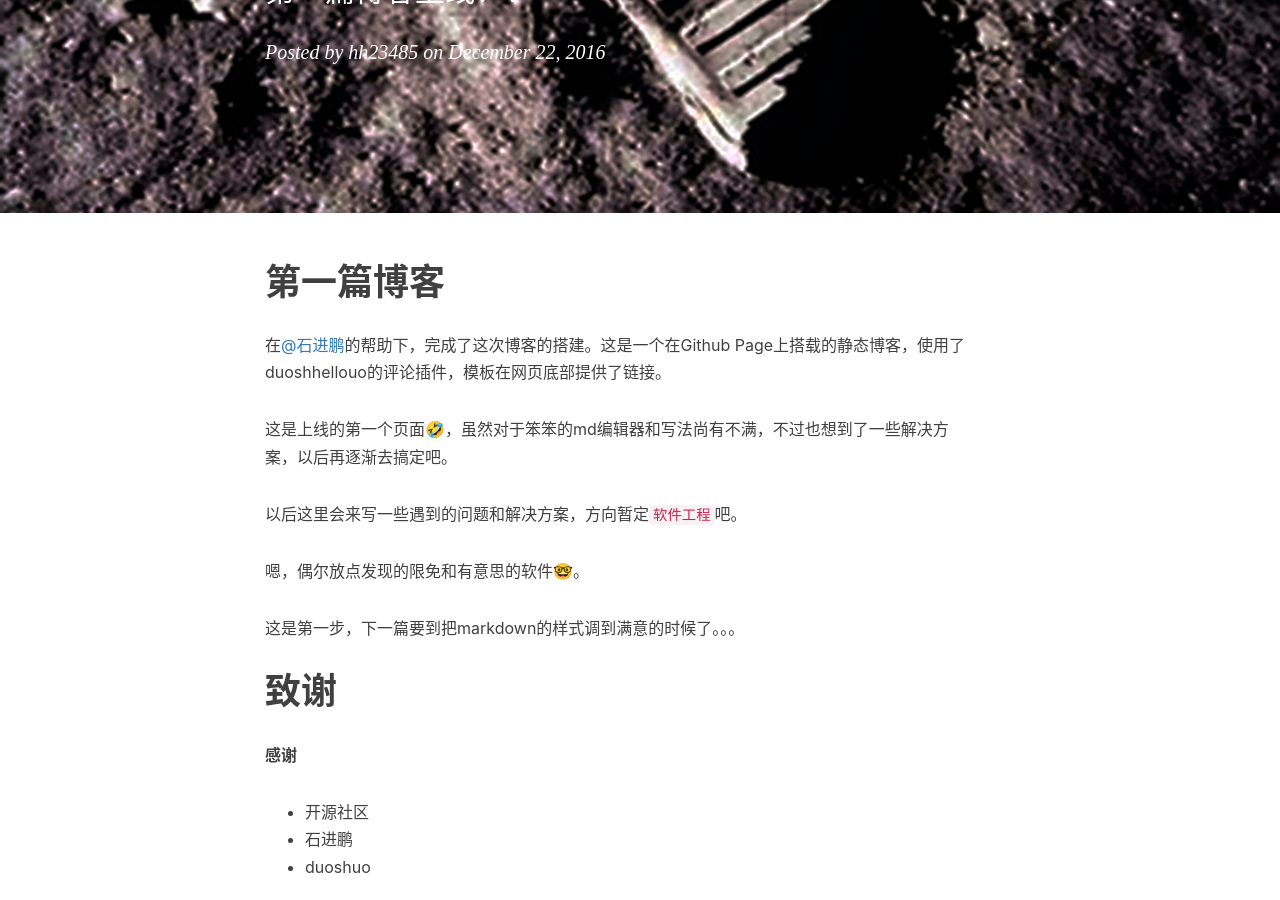
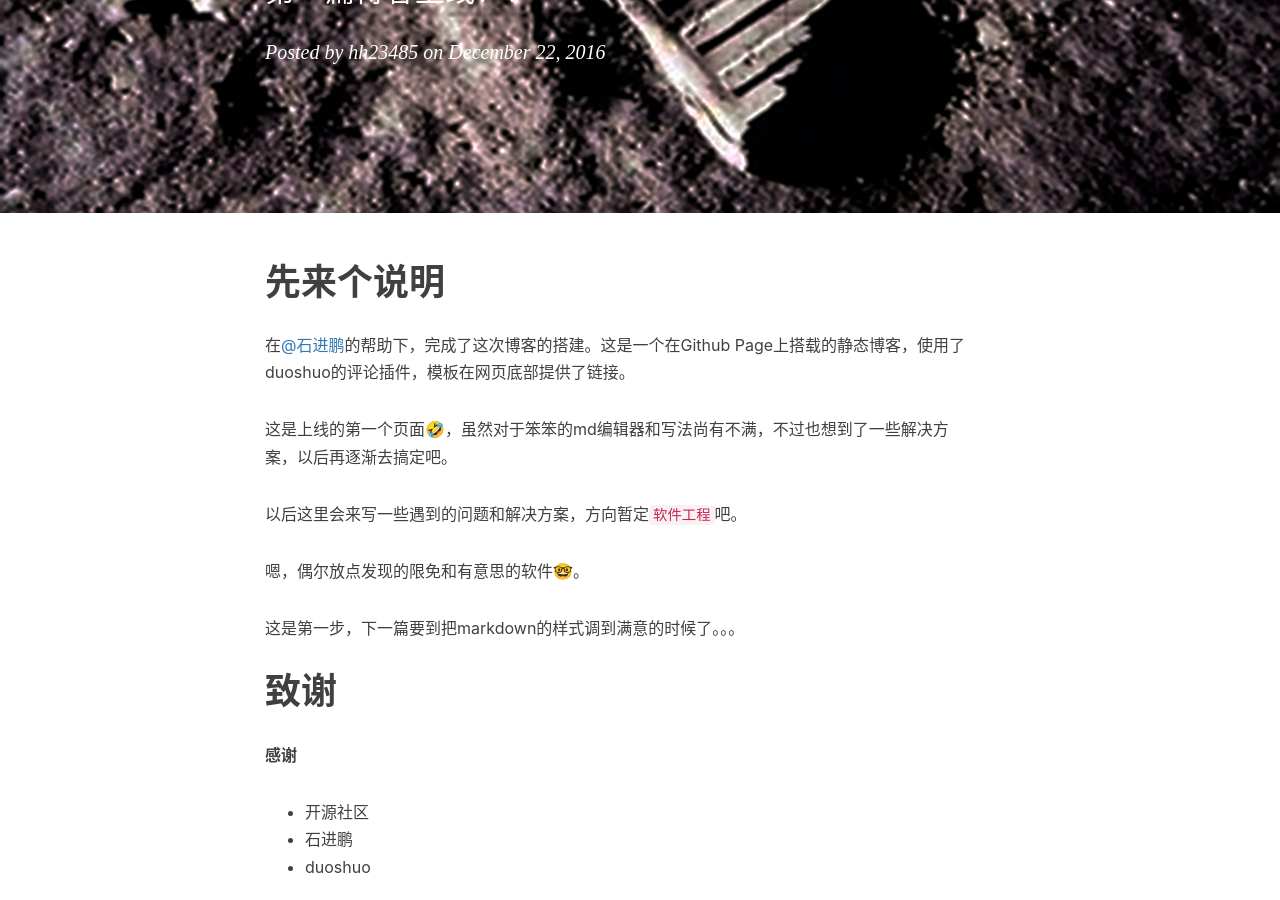
Before and after one commit to hh23485/hh23485.github.io, a Jekyll site: the page built from _posts/2016-12-22-hello.markdown, in a window 1280 px wide and 900 px high, scrolled down 310 px. Built offline with Jekyll 4.4.1, drawn with Linux system fonts in a browser that asks for light colours; nearby versions of some CDN libraries; library files that are not in the unit come from our copies; comment, search, counter and statistics services are not loaded.

Commit message:
修改标题

```diff
--- a/_posts/2016-12-22-hello.markdown
+++ b/_posts/2016-12-22-hello.markdown
@@ -10,9 +10,9 @@ tags:
 ---
 
 
-# 第一篇博客
+# 先来个说明
 
-在[@石进鹏](http://shminjs.top)的帮助下，完成了这次博客的搭建。这是一个在Github Page上搭载的静态博客，使用了duoshhellouo的评论插件，模板在网页底部提供了链接。
+在[@石进鹏](http://shminjs.top)的帮助下，完成了这次博客的搭建。这是一个在Github Page上搭载的静态博客，使用了duoshuo的评论插件，模板在网页底部提供了链接。
 
 
 这是上线的第一个页面🤣，虽然对于笨笨的md编辑器和写法尚有不满，不过也想到了一些解决方案，以后再逐渐去搞定吧。
@@ -27,6 +27,7 @@ tags:
 # 致谢
 
 **感谢**
+
 - 开源社区
 - 石进鹏
 - duoshuo
```
